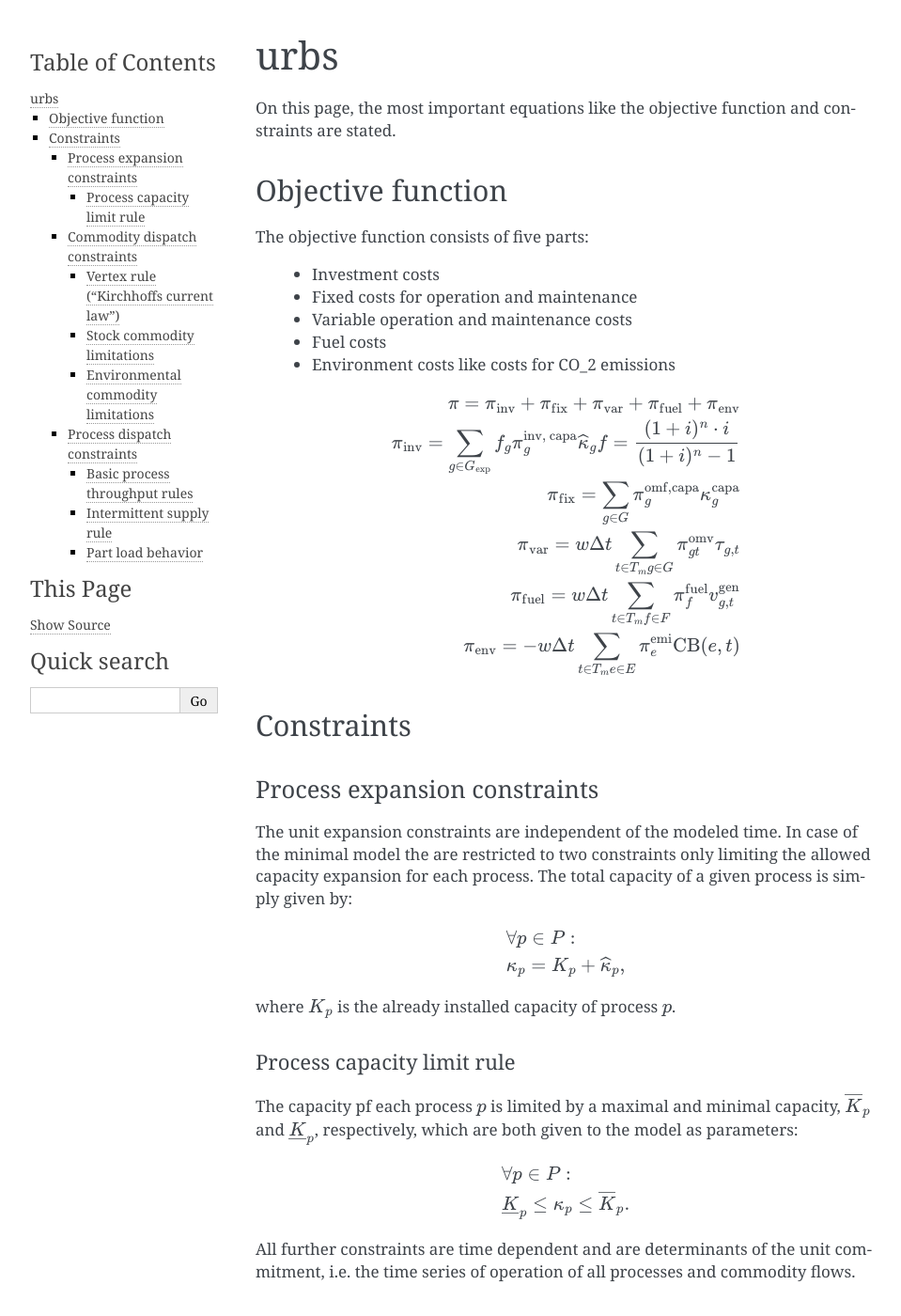
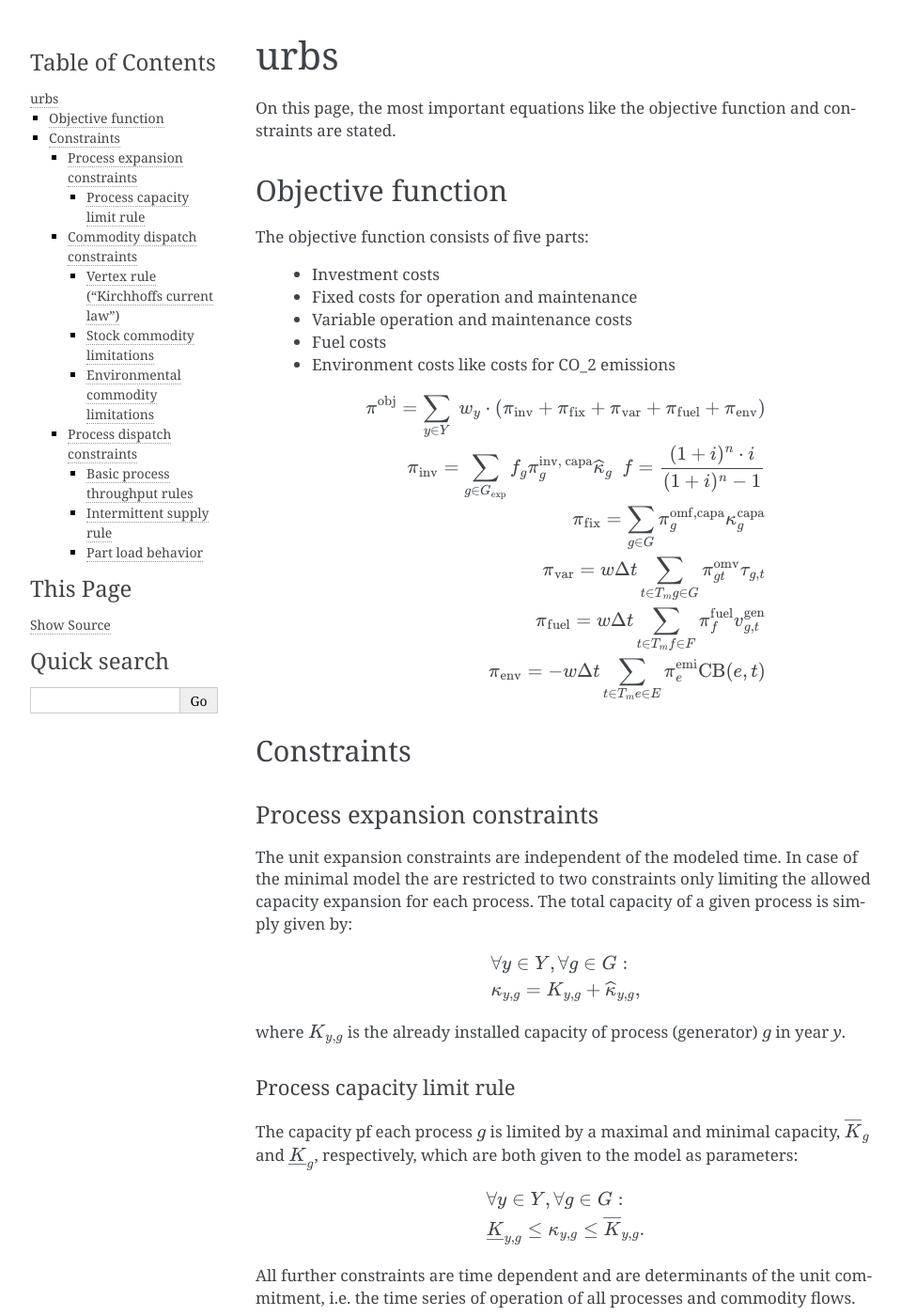
Before and after one commit to open-modex/mathematical-documentation, a Sphinx documentation site: the page built from doc/source/frameworks/urbs.rst, in a window 1280 px wide and 1400 px high. Shown: the whole window at 94% size, without its empty margins (148-1107 px from the left). Built offline with Sphinx 7.4.7, drawn with Linux system fonts in a browser that asks for light colours; some of the changed text lies outside the part shown.

Commit message:
add fgeneric processes and storage (urbs)
+ variable symbols conform to the common terminology.

```diff
--- a/doc/source/frameworks/urbs.rst
+++ b/doc/source/frameworks/urbs.rst
@@ -15,10 +15,9 @@
 
 .. math::
 
-    \pi = \pi_{\text{inv}} + \pi_{\text{fix}} + \pi_{\text{var}} + \pi_{\text{fuel}} + \pi_{\text{env}}
+    \pi^\text{obj} = \sum_{y\in Y}\ w_y\cdot(\pi_{\text{inv}} + \pi_{\text{fix}} + \pi_{\text{var}} + \pi_{\text{fuel}} + \pi_{\text{env}})
 
-    \pi_{\text{inv}}=\sum_{g \in G_{\text{exp}}}f_g \pi^{\text{inv, capa}}_g \widehat{\kappa}_g
-    f=\frac{(1+i)^n\cdot i}{(1+i)^n-1}
+    \pi_{\text{inv}}=\sum_{g \in G_{\text{exp}}}f_g \pi^{\text{inv, capa}}_g \widehat{\kappa}_g \ \ f=\frac{(1+i)^n\cdot i}{(1+i)^n-1}
 
     \pi_{\text{fix}}=\sum_{g \in G}\pi^{\text{omf,capa}}_g\kappa^{\text{capa}}_g
 
@@ -41,20 +40,20 @@
 process is simply given by:
 
 .. math::
-   &\forall p \in P:\\
-   &\kappa_{p}=K_p + \widehat{\kappa}_p,
+   &\forall y \in Y, \forall g \in G:\\
+   &\kappa_{y,g}=K_{y,g} + \widehat{\kappa}_{y,g},
 
-where :math:`K_p` is the already installed capacity of process :math:`p`.
+where :math:`K_{y,g}` is the already installed capacity of process (generator) :math:`g` in year `y`.
 
 Process capacity limit rule
 ~~~~~~~~~~~~~~~~~~~~~~~~~~~
-The capacity pf each process :math:`p` is limited by a maximal and minimal
-capacity, :math:`\overline{K}_p` and :math:`\underline{K}_p`, respectively,
+The capacity pf each process :math:`g` is limited by a maximal and minimal
+capacity, :math:`\overline{K}_g` and :math:`\underline{K}_g`, respectively,
 which are both given to the model as parameters:
 
 .. math::
-   &\forall p \in P:\\
-   &\underline{K}_p\leq\kappa_{p}\leq\overline{K}_p.
+   &\forall y \in Y, \forall g \in G:\\
+   &\underline{K}_{y,g}\leq\kappa_{y,g}\leq\overline{K}_{y,g}.
 
 All further constraints are time dependent and are determinants of the unit
 commitment, i.e. the time series of operation of all processes and commodity
@@ -72,31 +71,31 @@
 commodity balance is calculated in the following way:
 
 .. math::
-   &\forall c \in C,~t\in T_m:\\\\
-   &\text{CB}(c,t)=
-    \sum_{(c,p)\in C^{\mathrm{out}}_p}\epsilon^{\text{in}}_{cpt}-
-    \sum_{(c,p)\in C^{\mathrm{in}}_p}\epsilon^{\text{out}}_{cpt}.
+   &\forall y \in Y, \forall d \in D,~t\in T_m:\\\\
+   &\text{CB}(y,d,t)=
+    \sum_{(d,g)\in D^{\mathrm{out}}_{g}}\epsilon^{\text{in}}_{y,d,g,t}-
+    \sum_{(d,g)\in D^{\mathrm{in}}_g}\epsilon^{\text{out}}_{y,d,g,t}.
 
-Here, the tuple sets :math:`C^{\mathrm{in,out}}_p` represent all input and
-output commodities of process :math:`p`, respectively. The commodity balance
-thus simply calculates how much more of commodity :math:`c` is emitted by than
-added to the system via process :math:`p` in timestep :math:`t`. Using
+Here, the tuple sets :math:`D^{\mathrm{in,out}}_g` represent all input and
+output commodities of process :math:`g`, respectively. The commodity balance
+thus simply calculates how much more of commodity :math:`d` is emitted by than
+added to the system via process :math:`g` in timestep :math:`t`. Using
 this term the vertex rule for the various commodity types can now be written in
 the following way:
 
 .. math::
-   \forall c \in C_{\text{st}},~t \in T_m:
-   \rho_{ct} \geq \text{CB}(c,t),
+   \forall y \in Y, \forall d \in D_{\text{st}},~t \in T_m:\;
+   \rho_{y,d,t} \geq \text{CB}(y,d,t),
 
-where :math:`C_{\text{st}}` is the set of stock commodities and:
+where :math:`D_{\text{st}}` is the set of stock commodities and:
 
 .. math::
-   \forall c \in C_{\text{dem}},~ t \in T_m:
-   -d_{ct} \geq \text{CB}(c,t),
+   \forall y \in Y, \forall d \in D_{\text{dem}},~ t \in T_m:\;
+   -E_{y,d,t} \geq \text{CB}(y,d,t),
 
-where :math:`C_{\text{dem}}` is the set of demand commodities and
-:math:`d_{ct}` the corresponding demand for commodity :math:`c` at time
-:math:`t`. These two rules thus state that all stock commodities that are
+where :math:`D_{\text{dem}}` is the set of demand commodities and
+:math:`E_{y,d,t}` the corresponding demand for commodity :math:`d` at time
+:math:`t` at year :math:`y`. These two rules thus state that all stock commodities that are
 consumed at any time in any process must be taken from the stock and that all
 demands have to be fulfilled at each time step.
 
@@ -108,14 +107,14 @@
 same quantity per timestep. the two rules take the following form:
 
 .. math::
-   &\forall c \in C_{\text{st}}:\\
-   &w \sum_{t\in T_{m}}\rho_{ct}\leq \overline{L}_c\\\\
-   &\forall c \in C_{\text{st}},~t\in T_m:\\
-   &\rho_ct\leq \overline{l}_{c},
+   &\forall y \in Y, \forall d \in D_{\text{st}}:\\
+   &w \sum_{t\in T_{m}}\rho_{y,d,t}\leq \Lambda_{y,d}\\\\
+   &\forall d \in D_{\text{st}},~t\in T_m:\\
+   &\rho_{y,d,t}\leq \lambda_{y,d},
 
-where :math:`\overline{L}_c` and :math:`\overline{l}_c` are the totally allowed
-annual and hourly retrieval of commodity :math:`c` from the stock,
-respectively.
+where :math:`\Lambda_{y,d}` and :math:`\lambda_{y,d}` are the totally allowed
+annual and hourly retrieval of commodity :math:`d` from the stock,
+respectively, in year :math:`y`.
 
 Environmental commodity limitations
 ~~~~~~~~~~~~~~~~~~~~~~~~~~~~~~~~~~~
@@ -124,14 +123,14 @@
 rules:
 
 .. math::
-   &\forall c \in C_{\text{env}}:\\
-   &-w \sum_{t\in T_{m}}\text{CB}(c,t)\leq \overline{M}_c\\\\
-   &\forall c \in C_{\text{env}},~t\in T_m:\\
-   & -\text{CB}(c,t)\leq \overline{m}_{c},
+   &\forall y \in Y, \forall d \in D_{\text{env}}:\\
+   &-w \sum_{t\in T_{m}}\text{CB}(y,d,t)\leq \Lambda^\text{env}_{y,d}\\\\
+   &\forall y \in Y, \forall d \in D_{\text{env}},~t\in T_m:\\
+   & -\text{CB}(y,d,t)\leq \lambda^\text{env}_{y,d}\,
 
-where :math:`\overline{M}_c` and :math:`\overline{m}_c` are the totally allowed
-annual and hourly emissions of environmental commodity :math:`c` to the
-atmosphere, respectively.
+where :math:`\Lambda^\text{env}_{y,d}` and :math:`\lambda^\text{env}_{y,d}` are the totally allowed
+annual and hourly emissions of environmental commodity :math:`d` to the
+atmosphere, respectively, in year :math:`y`.
 
 Process dispatch constraints
 ----------------------------
@@ -142,36 +141,36 @@
 multiple commodities as inputs and give out multiple commodities as outputs.
 The respective ratios between the respective commodity flows remain normally
 fixed. The operational state of the process is then captured in just one
-variable, the process throughput :math:`\tau_{pt}` and is is linked to the
+variable, the process throughput :math:`\tau_{gt}` and is is linked to the
 commodity flows via the following two rules:
 
 .. math::
-   &\forall p\in P,~c\in C,~t \in T_m:\\
-   &\epsilon^{\text{in}}_{pct}=r^{\text{in}}_{pc}\tau_{pt}\\
-   &\epsilon^{\text{out}}_{pct}=r^{\text{out}}_{pc}\tau_{pt},
+   &\forall y \in Y, \forall g\in G,~d\in D,~t \in T_m:\\
+   &\epsilon^{\text{in}}_{y,g,d,t}=r^{\text{in}}_{y,g,d}\tau_{y,g,t}\\
+   &\epsilon^{\text{out}}_{y,g,d,t}=r^{\text{out}}_{y,g,d}\tau_{y,g,t},
 
-where :math:`r^{\text{in, out}}_{pc}` are the constant factors linking the
+where :math:`r^{\text{in, out}}_{y,g,d}` are the constant factors linking the
 commodity flow to the operational state. The efficiency :math:`\eta` of the
-process :math:`p` for the conversion of commodity :math:`c_1` into commodity
-:math:`c_2` is then simply given by:
+process :math:`g` for the conversion of commodity :math:`d_1` into commodity
+:math:`d_2` is then simply given by:
 
 .. math::
-   \eta=\frac{r^{\text{out}}_{pc_2}}{r^{\text{in}}_{pc_1}}.
+   \eta=\frac{r^{\text{out}}_{y,g,d_2}}{r^{\text{in}}_{y,g,d_1}}.
 
 Basic process throughput rules
 ~~~~~~~~~~~~~~~~~~~~~~~~~~~~~~
-The throughput :math:`\tau_{pt}` of a process is limited by its installed
+The throughput :math:`\tau_{gt}` of a process is limited by its installed
 capacity and the specified minimal operational state. Furthermore, the
 switching speed of a process can be limited:
 
 .. math::
-   &\forall p\in P,~t\in T_m:\\
-   &\tau_{pt}\leq \kappa_{p}\\
-   &\tau_{pt}\geq \underline{P}_{p}\kappa_{p}\\
-   &|\tau_{pt}-\tau_{p(t-1)}|\leq \Delta t\overline{PG}_p\kappa_{p},
+   &\forall y \in Y, \forall g\in G,~t\in T_m:\\
+   &\tau_{y,g,t}\leq \kappa_{y,g}\\
+   &\tau_{y,g,t}\geq \underline{P}_{y,g}\kappa_{y,g}\\
+   &|\tau_{y,g,t}-\tau_{y,g,(t-1)}|\leq \Delta t\overline{PG}_{y,g}\kappa_{y,g},
 
-where :math:`\underline{P}_{p}` is the normalized, minimal operational state of
-the process and :math:`\overline{PG}_p` the normalized, maximal gradient of the
+where :math:`\underline{P}_{y,g}` is the normalized, minimal operational state of
+the process and :math:`\overline{PG}_{y,g}` the normalized, maximal gradient of the
 operational state in full capacity per timestep.
 
 Intermittent supply rule
@@ -183,11 +182,11 @@
 a given process is desired
 
 .. math::
-   &\forall p\in P,~c\in C_{\text{sup}},~t\in T_m:\\
-   &\epsilon^{\text{in}}_{cpt}=s_{ct}\kappa_{p}.
+   &\forall y \in Y, \forall g\in G,~d\in D_{\text{sup}},~t\in T_m:\\
+   &\epsilon^{\text{in}}_{y,g,d,t}=\gamma^{capa}_{y,g,t}\kappa_{y,g}.
 
-Here, :math:`s_{ct}` is the time series that governs the exact operation of
-process :math:`p`, leaving only its capacity :math:`\kappa_{p}` as a free
+Here, :math:`\gamma^{capa}_{y,g,t}` is the time series that governs the exact operation of
+process :math:`g`, leaving only its capacity :math:`\kappa_{y,g}` as a free
 variable.
 
 Part load behavior
@@ -201,27 +200,27 @@
 the efficiency of the form:
 
 .. math::
-   \eta=\frac{a+b\tau_{pt}}{c+d\tau_{pt}},
+   \eta=\frac{a+b\tau_{y,g,t}}{c+d\tau_{y,g,t}},
 
 where a,b,c and d are some constants. Specifically, the input and output ratios
 can be set to vary linearly between their respective values at full load
-:math:`r^{\text{in,out}}_{pc}` and their values at the minimal allowed
-operational state :math:`\underline{P}_{p}\kappa_p`, which are given by
-:math:`\underline{r}^{\text{in,out}}_{pc}`. This is achieved with the following
+:math:`r^{\text{in,out}}_{y,g,d}` and their values at the minimal allowed
+operational state :math:`\underline{P}_{y,g}\kappa_{y,g}`, which are given by
+:math:`\underline{r}^{\text{in,out}}_{y,g,d}`. This is achieved with the following
 equations:
 
 .. math::
-   &\forall p\in P^{\text{partload}},~c\in C,~t\in T_m:\\\\
-   &\epsilon^{\text{in,out}}_{pct}=\Delta t\cdot\left(
-   \frac{\underline{r}^{\text{in,out}}_{pc}-r^{\text{in,out}}_{pc}}
-   {1-\underline{P}_p}\cdot \underline{P}_p\cdot \kappa_p+
-   \frac{r^{\text{in,out}}_{pc}-
-   \underline{P}_p\underline{r}^{\text{in,out}}_{pc}}
-   {1-\underline{P}_p}\cdot \tau_{pt}\right).
+   &\forall y \in Y, \forall g\in G^{\text{partload}},~d\in D,~t\in T_m:\\\\
+   &\epsilon^{\text{in,out}}_{y,g,d,t}=\Delta t\cdot\left(
+   \frac{\underline{r}^{\text{in,out}}_{g,d}-r^{\text{in,out}}_{y,g,d}}
+   {1-\underline{P}_{y,g}}\cdot \underline{P}_g\cdot \kappa_{y,g}+
+   \frac{r^{\text{in,out}}_{y,g,d}-
+   \underline{P}_g\underline{r}^{\text{in,out}}_{y,g,d}}
+   {1-\underline{P}_{y,g}}\cdot \tau_{y,g,t}\right).
 
 A few restrictions have to be kept in mind when using this feature:
 
-* :math:`\underline{P}_p` has to be set larger than 0 otherwise the feature
+* :math:`\underline{P}_{y,g}` has to be set larger than 0 otherwise the feature
   will work but not have any effect.
 * Environmental output commodities have to mimic the behavior of the inputs by
   which they are generated. Otherwise the emissions per unit of input would
```
Also changed, not shown: doc/source/frameworks/technologies.rst (+19 -0 lines).
